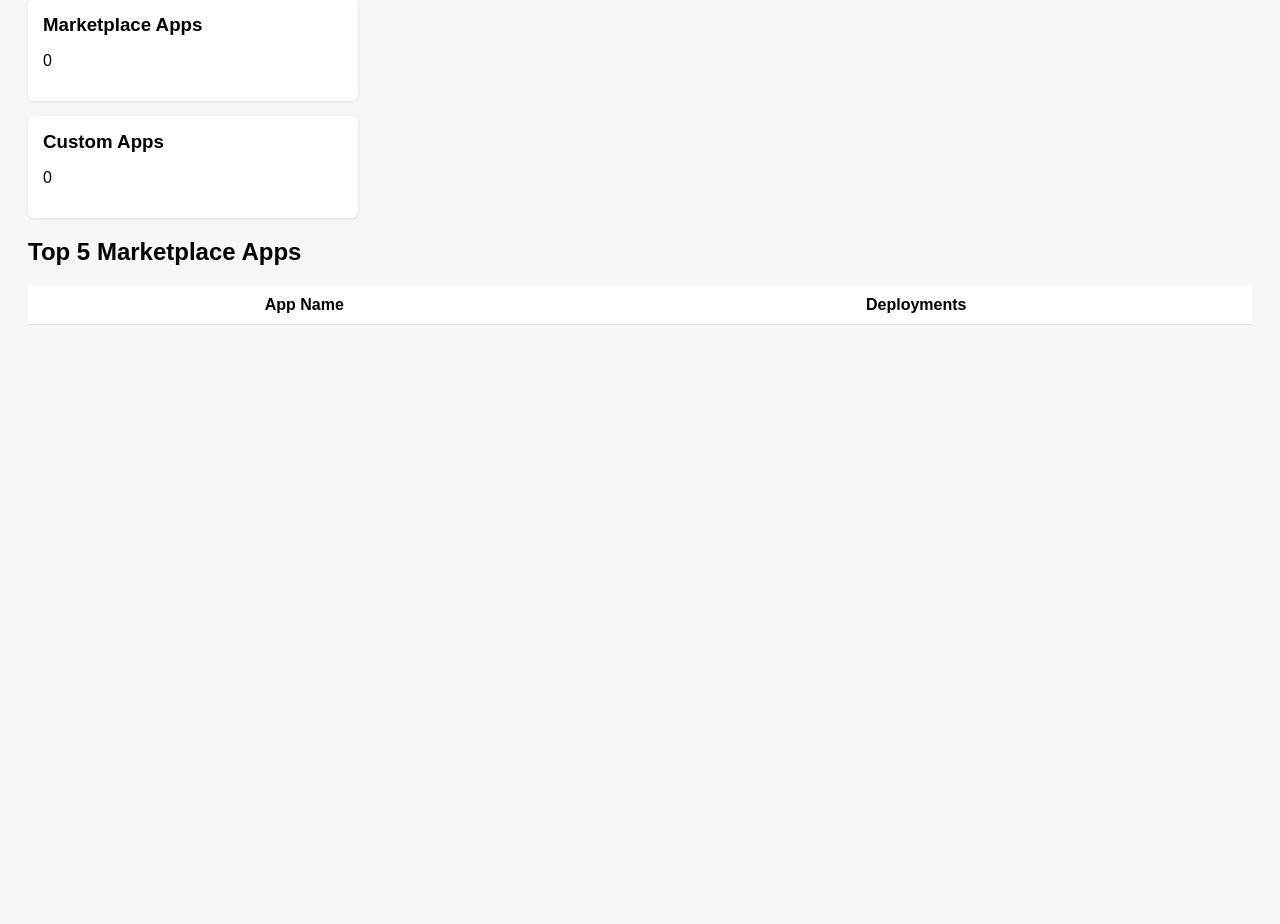
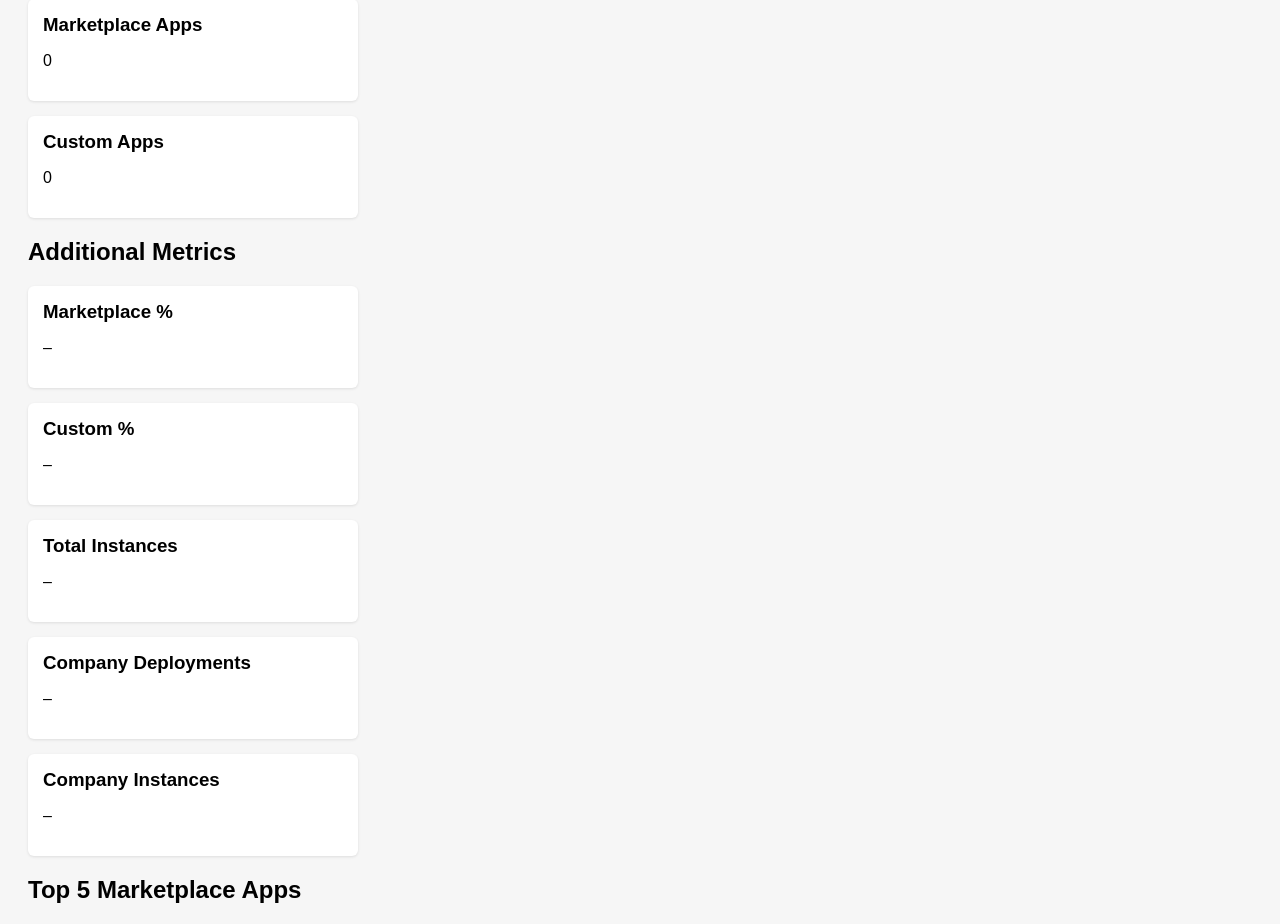
Before and after one commit to Kyuubi2709/fluxcloud-revenue-dashboard, a Flask app: page / in a window 1280 px wide. Shown: the part 224-1148 px from the top of the page. Before the commit the page ends 549 px from the top, so only its background shows below. Run offline with Flask 3, Linux system fonts and the light colour scheme; data that the repository does not hold is empty.

Commit message:
Update index.html

```diff
--- a/templates/index.html
+++ b/templates/index.html
@@ -12,6 +12,10 @@
 <div id="loading">Loading data...</div>
 
 <div id="content" class="hidden">
+
+    <!-- Existing Boxes -->
+    <div class="stat-grid">
+
         <div class="stat-box">
             <h3>Total Applications</h3>
             <p id="total-apps">–</p>
@@ -27,6 +31,40 @@
             <p id="custom-apps">–</p>
         </div>
 
+    </div>
+
+    <!-- NEW METRIC BOXES -->
+    <h2>Additional Metrics</h2>
+
+    <div class="stat-grid">
+
+        <div class="stat-box">
+            <h3>Marketplace %</h3>
+            <p id="marketplace-pct">–</p>
+        </div>
+
+        <div class="stat-box">
+            <h3>Custom %</h3>
+            <p id="custom-pct">–</p>
+        </div>
+
+        <div class="stat-box">
+            <h3>Total Instances</h3>
+            <p id="total-instances">–</p>
+        </div>
+
+        <div class="stat-box">
+            <h3>Company Deployments</h3>
+            <p id="company-deployments">–</p>
+        </div>
+
+        <div class="stat-box">
+            <h3>Company Instances</h3>
+            <p id="company-instances">–</p>
+        </div>
+
+    </div>
+
     <h2>Top 5 Marketplace Apps</h2>
     <table id="top5-table">
         <thead>
@@ -37,6 +75,7 @@
         </thead>
         <tbody></tbody>
     </table>
+
 </div>
 
 <script src="/static/app.js"></script>
```
Lines whose indentation alone changed are shown as unchanged.
